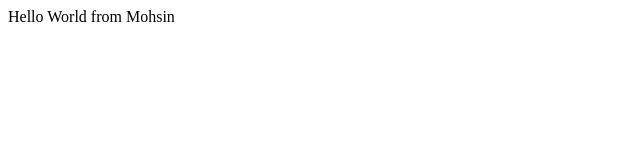
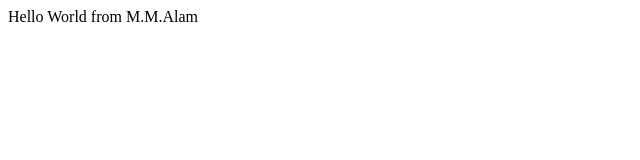
Before and after one commit to iammohsin24/bootcamp2020, a plain HTML site: page index.html in a window 1280 px wide. Shown: the full height of the page, 0-640 px from the left. Drawn offline with Linux system fonts and the light colour scheme.

Commit message:
updated the name
change mohsin to mm alam

```diff
--- a/index.html
+++ b/index.html
@@ -8,7 +8,7 @@
 </head>
 <body>
     <div>
-        Hello World from Mohsin
+        Hello World from M.M.Alam
     </div>
 </body>
 </html>
```
